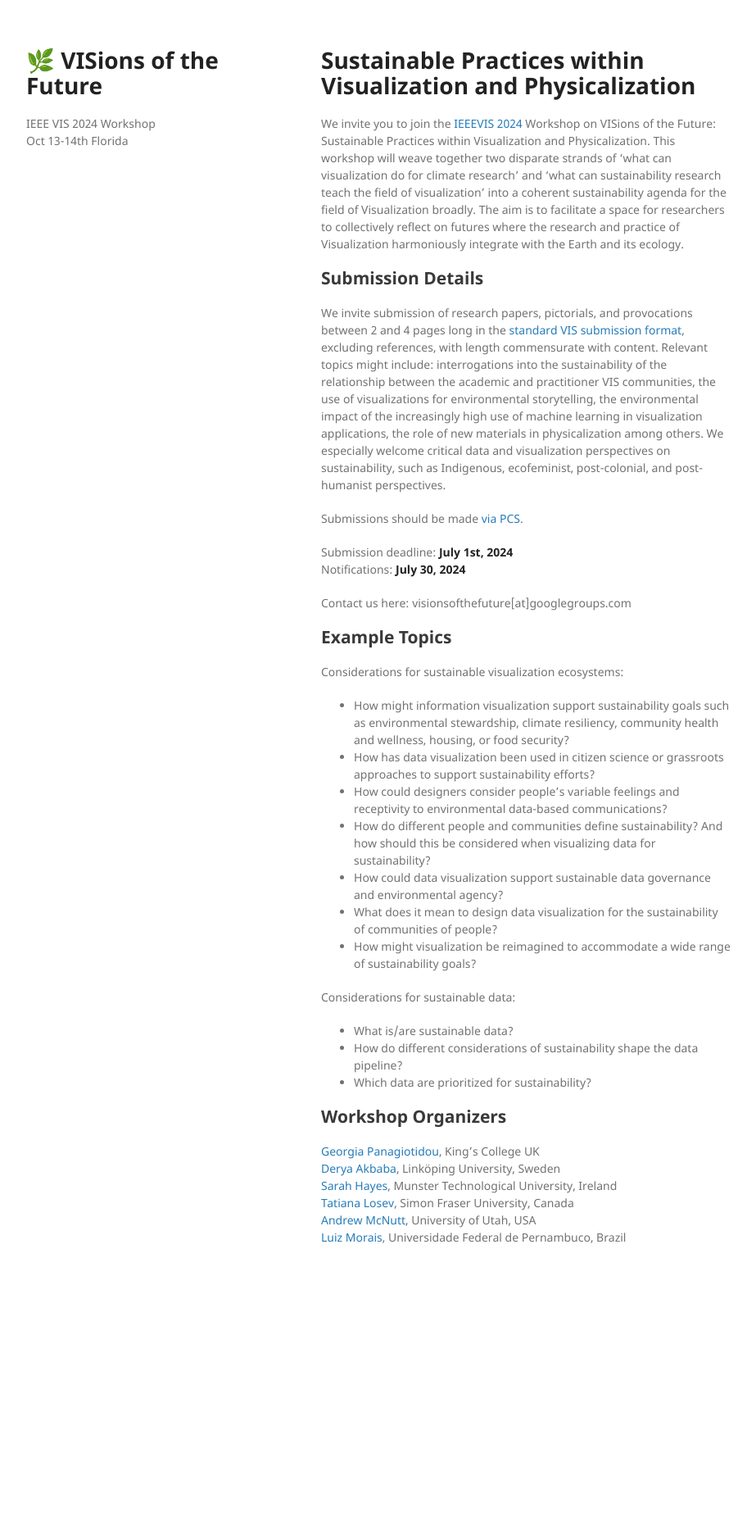
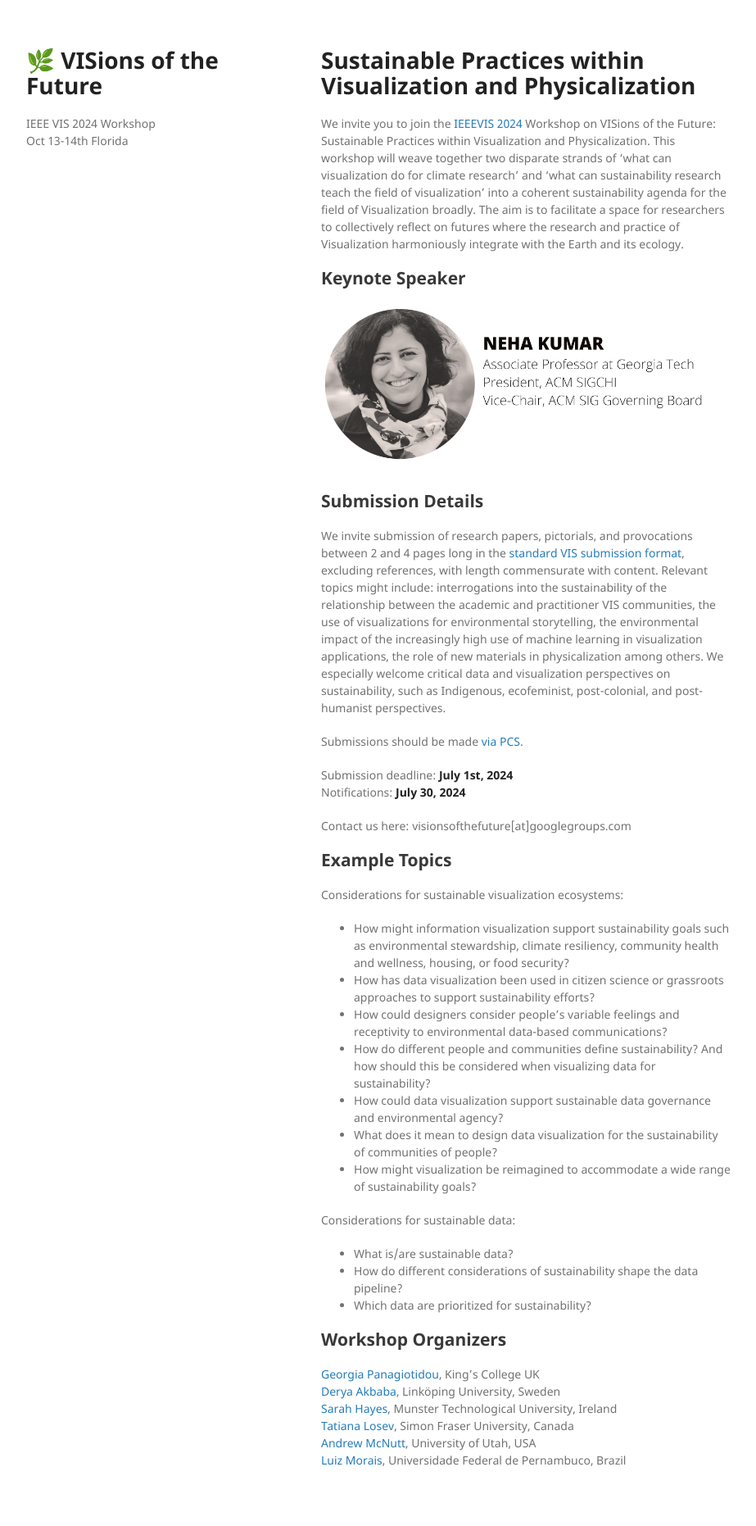
Before and after one commit to visionsofthefuture/visionsofthefuture.github.io, a Jekyll site: the page built from index.md, in a window 1280 px wide. Shown: the whole page at 82% size, without its empty margins (178-1101 px from the left). Built offline with Jekyll 4.4.1, drawn with Linux system fonts in a browser that asks for light colours; before the commit the page ends 1590 px from its top, so only the background shows below that.

Commit message:
updating keynote

```diff
--- a/index.md
+++ b/index.md
@@ -5,6 +5,9 @@ layout: default
 # Sustainable Practices within Visualization and Physicalization
 
 We invite you to join the [IEEEVIS 2024](https://ieeevis.org/year/2024/welcome ) Workshop on VISions of the Future: Sustainable Practices within Visualization and Physicalization. This workshop will weave together two disparate strands of ‘what can visualization do for climate research’ and ‘what can sustainability research teach the field of visualization’ into a coherent sustainability agenda for the field of Visualization broadly. The aim is to facilitate a space for researchers to collectively reflect on futures where the research and practice of Visualization harmoniously integrate with the Earth and its ecology.
+
+## Keynote Speaker
+<img src="assets/img/keynote.png" width="500px">
 
 ## Submission Details
 
```
Also changed, not shown: assets/img/keynote.png (added).
